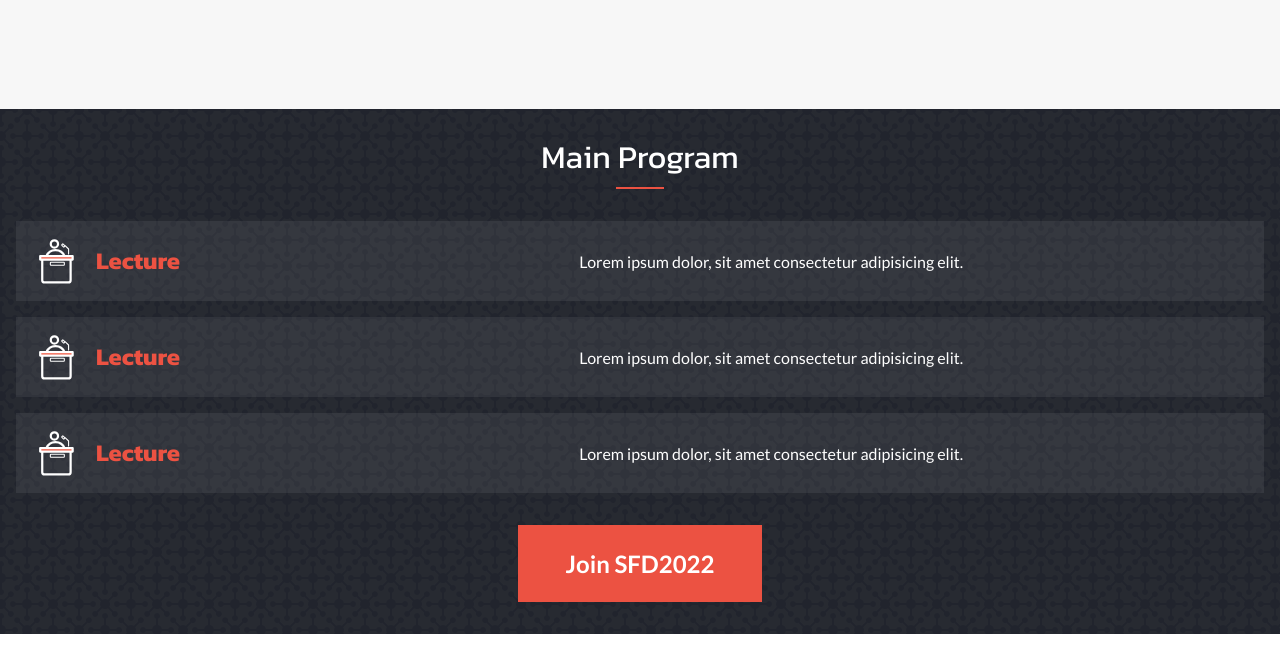
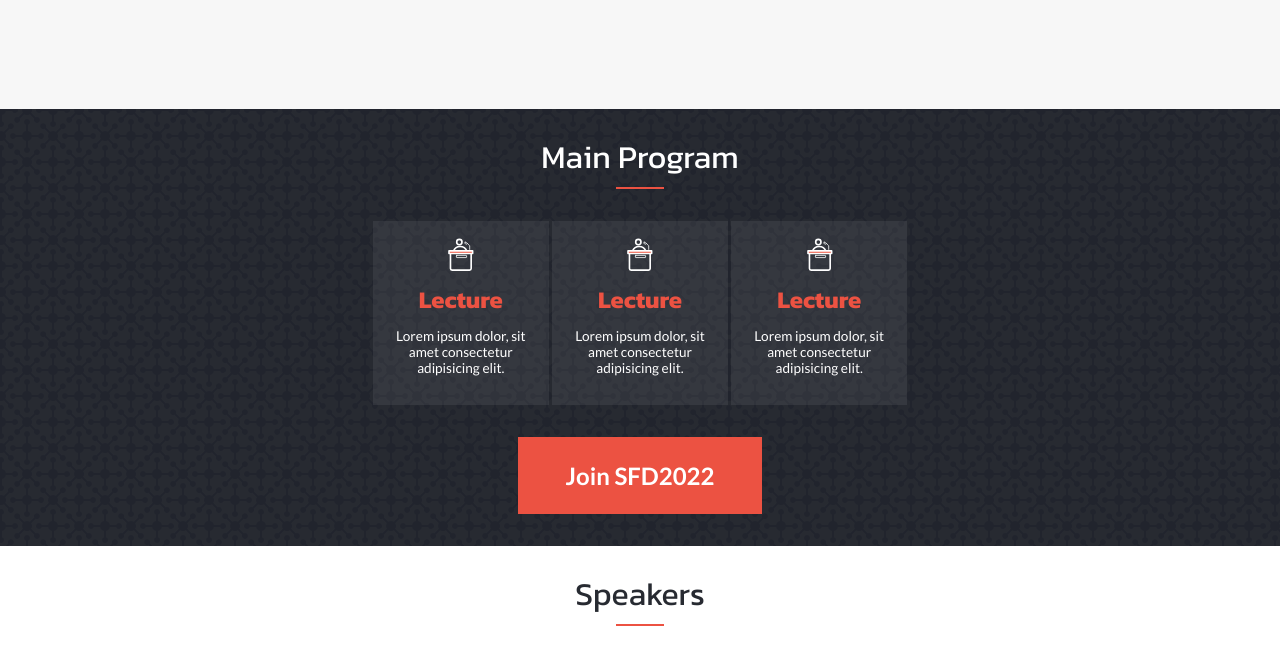
Before and after one commit to ahangarha/SFD2022-sample-design, a website: page index.html in a window 1280 px wide. Shown: the part 577-1232 px from the top of the page. Drawn offline with Linux system fonts and the light colour scheme.

Commit message:
make program section responsive

```diff
--- a/assets/css/style.css
+++ b/assets/css/style.css
@@ -405,4 +405,22 @@ footer .branding {
     font-size: 2rem;
     font-weight: 500;
   }
+
+  #program .items {
+    flex-direction: row;
+    justify-content: center;
+    flex-wrap: wrap;
+    flex-grow: 0;
+    gap: 0.2rem;
+  }
+
+  #program .item {
+    flex-direction: column;
+    flex-basis: 11rem;
+    text-align: center;
+  }
+
+  #program .item-description {
+    font-size: 0.85rem;
+  }
 }
```
